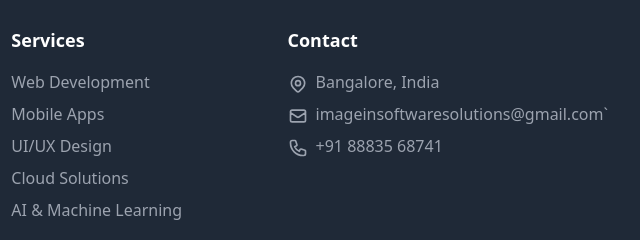
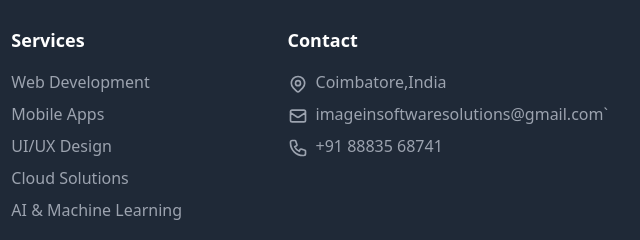
Before and after one commit to ImageinSoftwareSolutions/imageinsoftwaresolutions.github.io, a website: page index.html in a window 1280 px wide. Shown: the part 8556-8796 px from the top of the page, 640-1280 px from the left. Drawn offline with nearby package versions, Linux system fonts and the light colour scheme.

Commit message:
Update index.html

```diff
--- a/index.html
+++ b/index.html
@@ -858,7 +858,7 @@
                                 <path stroke-linecap="round" stroke-linejoin="round" stroke-width="2" d="M17.657 16.657L13.414 20.9a1.998 1.998 0 01-2.827 0l-4.244-4.243a8 8 0 1111.314 0z"></path>
                                 <path stroke-linecap="round" stroke-linejoin="round" stroke-width="2" d="M15 11a3 3 0 11-6 0 3 3 0 016 0z"></path>
                             </svg>
-                            <span class="text-gray-400">Bangalore, India</span>
+                            <span class="text-gray-400">Coimbatore,India</span>
                         </li>
                         <li class="flex items-start">
                             <svg class="w-5 h-5 text-gray-400 mr-2 mt-1" fill="none" stroke="currentColor" viewBox="0 0 24 24" xmlns="http://www.w3.org/2000/svg">
```
